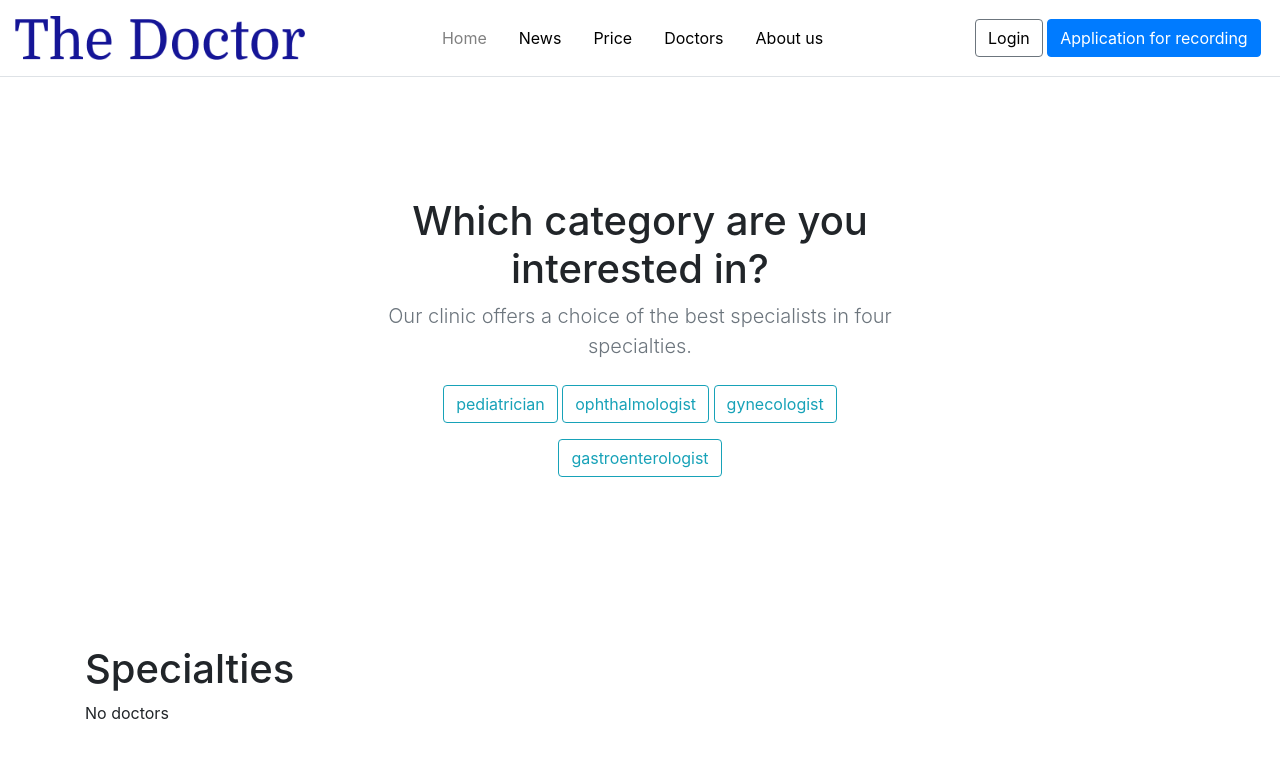
After one commit to Ubuntovka/TheDoctor, a Flask app: page /specialties in a window 1280 px wide. The commit adds this page. Shown: the top 758 px of the page. Run offline with Flask 2, Linux system fonts and the light colour scheme; data that the repository does not hold is empty; parts of the project's set-up code (start-up, migrations or seed data) failed here and were passed over.

Commit message:
Added a detailed view of news and a tab for doctors with the implementation of sorting by specialty and a detailed view of information for each doctor. Added a folder with photos of doctors.

```diff
--- a/app.py
+++ b/app.py
@@ -1,7 +1,8 @@
 from flask import Flask, render_template, url_for, request, redirect
 from flask_sqlalchemy import SQLAlchemy
-from models import classes_for_models
-from datetime import datetime
+from sqlalchemy.orm import session
+
+from models import classes_for_models as models_class
 
 app = Flask(__name__)
 app.config['SQLALCHEMY_DATABASE_URI'] = 'postgresql://mariia:root@localhost/clinic'
@@ -9,30 +10,53 @@ app.config['SQLALCHEMY_TRACK_MODIFICATIONS'] = False
 db = SQLAlchemy(app)
 
 
-class Article(db.Model):
+class Doctor(db.Model):
     id = db.Column(db.Integer, primary_key=True)
-    title = db.Column(db.String(100), nullable=False)
-    intro = db.Column(db.String(300), nullable=False)
-    text = db.Column(db.Text, nullable=False)
-    date = db.Column(db.DateTime, default=datetime.utcnow)
+    fio = db.Column(db.String(100), nullable=False)
+    specialty = db.Column(db.String(300), nullable=False)
+    position = db.Column(db.String(300), nullable=False)
+    experience = db.Column(db.Integer, nullable=False)
+    photo = db.Column(db.LargeBinary)
 
     def __repr__(self):
-        return '<Article %r>' % self.id
+        return '<Doctor %r>' % self.id
 
 
 db.create_all()
 
 
 @app.route('/')
-@app.route("/home")
+@app.route('/home')
 def index():
-    return render_template("index.html")
+    return render_template('index.html')
 
 
-@app.route("/posts")
+@app.route('/posts')
 def posts():
-    articles = Article.query.order_by(Article.date.desc()).all()
+    articles = models_class.Article.query.order_by(models_class.Article.date.desc()).all()
     return render_template('posts.html', articles=articles)
+
+
+@app.route('/posts/<int:id>')
+def post_detail(id):
+    article = models_class.Article.query.get(id)
+    return render_template("post_detail.html", article=article)
+
+
+@app.route('/specialties')
+@app.route('/specialties/<sort_key>')
+def specialties(sort_key=None):
+    if sort_key is not None:
+        doctors = Doctor.query.where(Doctor.specialty == sort_key).all()
+    else:
+        doctors = Doctor.query.all()
+    return render_template('specialties.html', doctors=doctors)
+
+
+@app.route('/specialties/<int:id>')
+def doctor_detail(id):
+    doctor = Doctor.query.get(id)
+    return render_template("doctor_detail.html", doctor=doctor)
 
 
 if __name__ == "__main__":
--- a/templates/base.html
+++ b/templates/base.html
@@ -20,7 +20,7 @@
         <li><a href="/" style="color:Gray;" class="nav-link px-3">Home</a></li>
         <li><a href="/posts" style="color:Black;" class="nav-link px-3 link-dark">News</a></li>
         <li><a href="#" style="color:Black;" class="nav-link px-3 link-dark">Price</a></li>
-        <li><a href="#" style="color:Black;" class="nav-link px-3 link-dark">Doctors</a></li>
+        <li><a href="/specialties" style="color:Black;" class="nav-link px-3 link-dark">Doctors</a></li>
         <li><a href="#" style="color:Black;" class="nav-link px-3 link-dark">About us</a></li>
     </ul>
 
--- /dev/null
+++ b/templates/specialties.html
@@ -0,0 +1,43 @@
+{% extends 'base.html' %}
+
+{% block title %}
+Specialties
+{% endblock %}
+
+{% block body %}
+
+<section class="py-5 text-center container">
+    <div class="row py-lg-5">
+        <div class="col-lg-6 col-md-8 mx-auto">
+            <h1 class="fw-light">Which category are you interested in?</h1>
+            <p class="lead text-muted">Our clinic offers a choice of the best specialists in four specialties.</p>
+            <p>
+                <a href="/specialties/pediatrician" class="btn btn-outline-info my-2">pediatrician</a>
+                <a href="/specialties/ophthalmologist" class="btn btn-outline-info my-2">ophthalmologist</a>
+                <a href="/specialties/gynecologist" class="btn btn-outline-info my-2">gynecologist</a>
+                <a href="/specialties/gastroenterologist" class="btn btn-outline-info my-2">gastroenterologist</a>
+            </p>
+        </div>
+    </div>
+</section>
+
+
+
+<div class="container mt-5">
+    <h1>Specialties</h1>
+    {% if doctors|length > 0 %}
+
+    {% for el in doctors %}
+
+    <div class="bg-light p-5 rounded alert d-flex flex-wrap align-items-center justify-content-center justify-content-md-between py-3 mb-4 border-bottom">
+        <img src="{{ url_for('static', filename=el.photo) }}" width="300" height="300">
+        <h3>{{ el.fio }}<br><br><p class="font-weight-light">Specialty:<br>{{ el.specialty }}</p></h3>
+        <a class="btn btn-outline-dark btn-lg" href="/specialties/{{ el.id }}" role="button">See more</a>
+    </div>
+    {% endfor %}
+</div>
+{% else %}
+<p>No doctors</p>
+{% endif %}
+
+{% endblock %}
```
Also changed, not shown: models/classes_for_models.py (+13 -0 lines), templates/doctor_detail.html (added, +21 -0 lines), templates/post_detail.html (added, +16 -0 lines), templates/posts.html (+7 -6 lines), static/photos_of_doctors/dr1.jpg (added), static/photos_of_doctors/dr2.jpg (added), static/photos_of_doctors/dr3.jpg (added), static/photos_of_doctors/dr4.jpg (added), static/photos_of_doctors/dr5.jpg (added).
